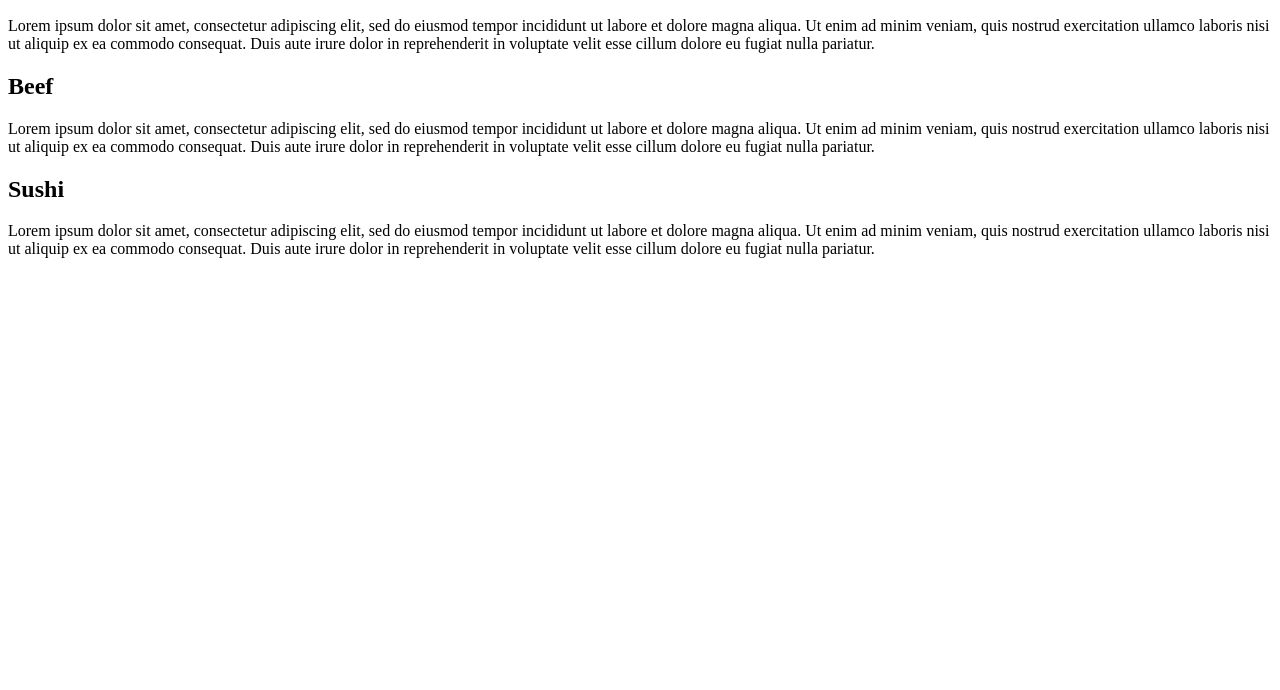
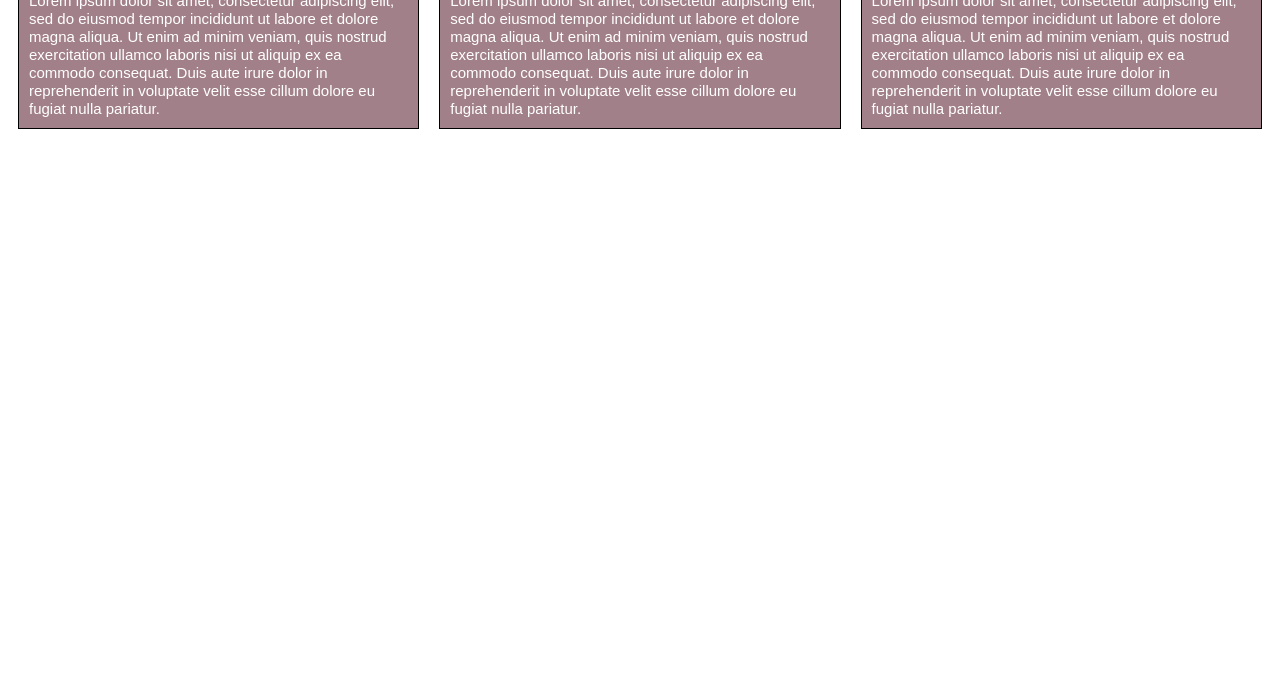
Before and after one commit to Joe2k/webdev_coursera, a plain HTML site: page module2-sol/index.html in a window 1280 px wide. Shown: the part 110-800 px from the top of the page. Drawn offline with Linux system fonts and the light colour scheme; files that its build step writes are made by us from their sources.

Commit message:
Update and rename moduler-sol/index.html to module2-sol/index.html

```diff
--- a/moduler-sol/index.html
+++ b/module2-sol/index.html
@@ -4,7 +4,7 @@
 <meta charset="utf-8">
 <meta name="viewport" content="width=device-width, initial-scale=1">
 <title>Assignment Solution for Module 2</title>
-<link rel="stylesheet" href="webdev_coursera/moduler-sol/css/">
+<link rel="stylesheet" href="webdev_coursera/module2-sol/css/styles.css">
 </head>
 <body>
 <h1>Our Menu</h1>
```
